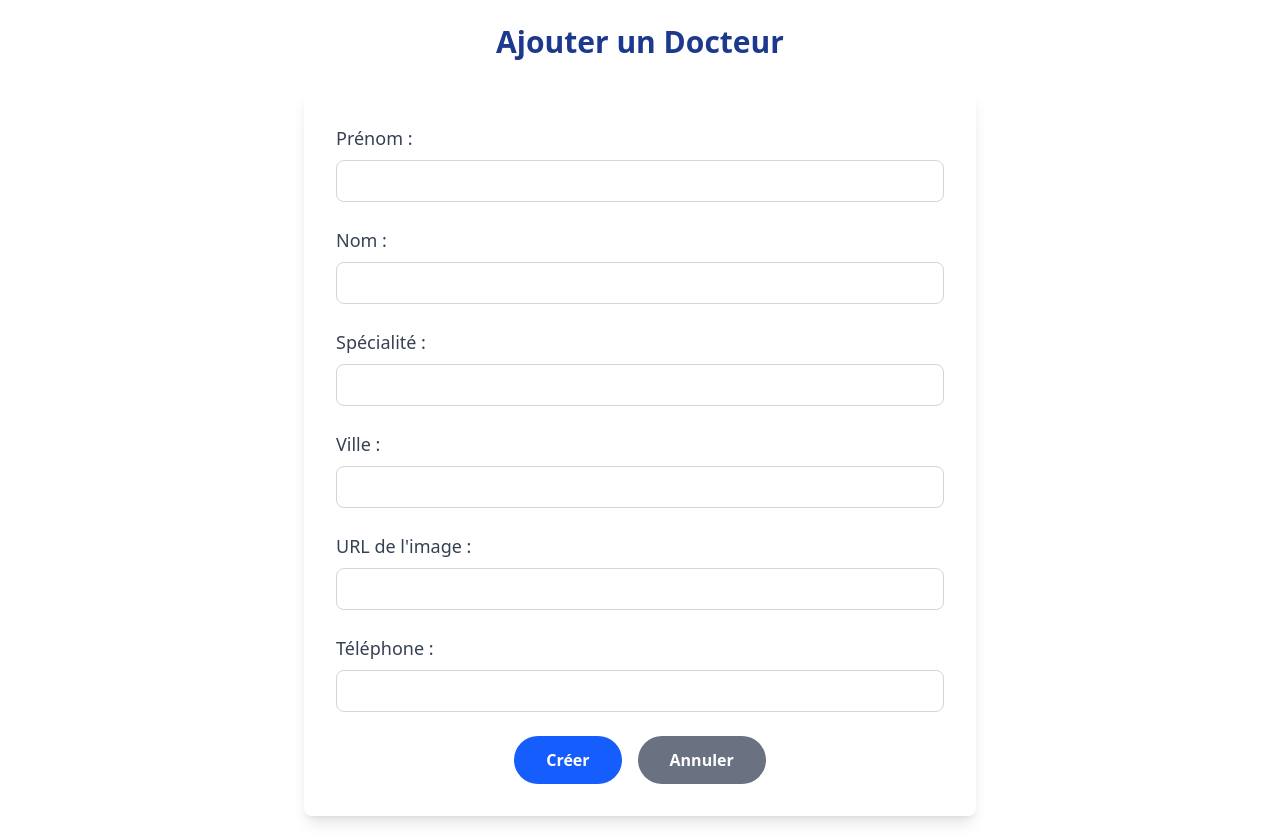
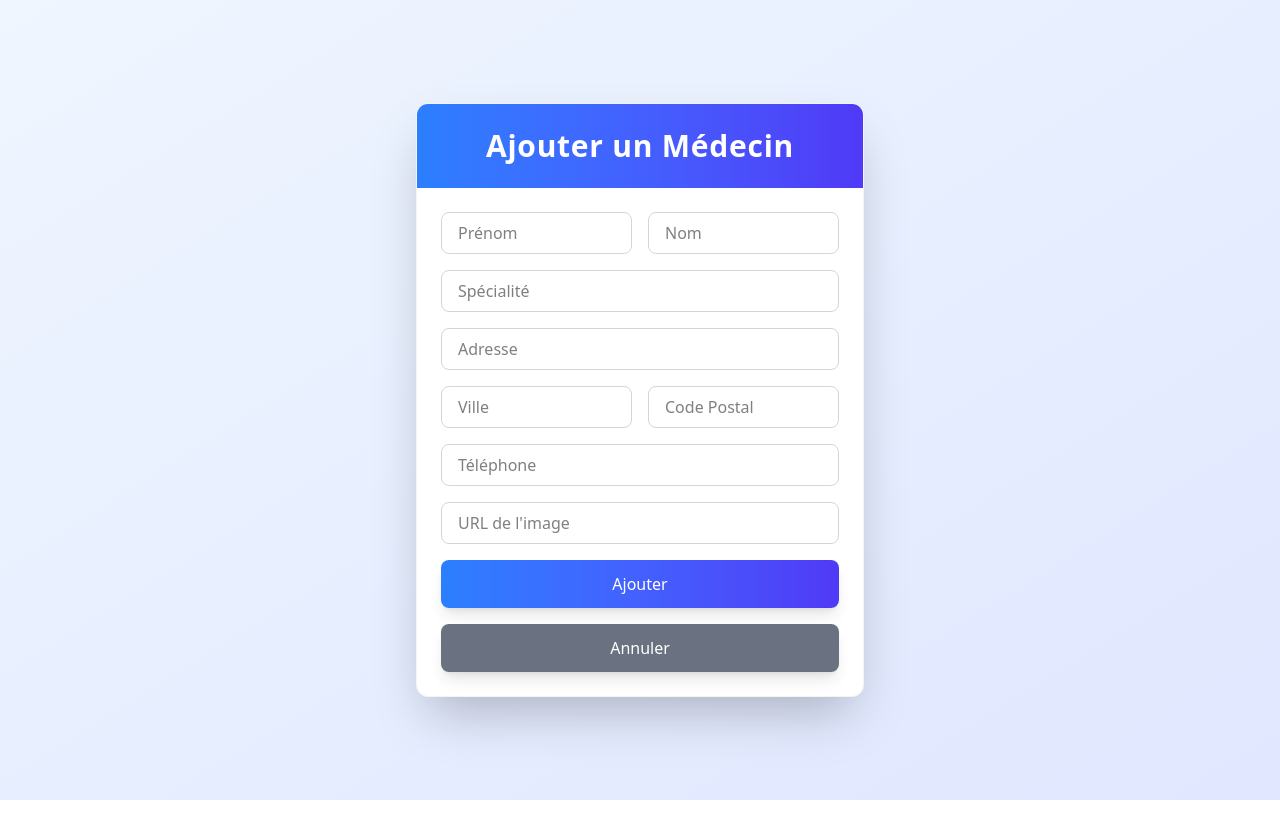
Before and after one commit to MarvinDlls/doctomap_tp_js, a React (Vite) app: page /create in a window 1280 px wide. After the commit the page ends 800 px from the top, so only its background shows below. Built offline with nearby package versions, Linux system fonts and the light colour scheme.

Commit message:
refactor Create page with improved form handling, added address and zip fields, and enhanced styling

```diff
--- a/src/pages/Create/Create.tsx
+++ b/src/pages/Create/Create.tsx
@@ -1,179 +1,158 @@
 import { useState } from "react";
 import { useNavigate } from "react-router-dom";
+import { toast } from "react-toastify";
 
-interface Doctor {
-  firstname: string;
-  lastname: string;
-  speciality: string;
-  city: string;
-  image: string;
-  phone: string;
-}
 
-export default function Create() {
-  const [doctor, setDoctor] = useState<Doctor>({
+export default function Create  () {
+  const navigate = useNavigate();
+  const [doctor, setDoctor] = useState({
     firstname: "",
     lastname: "",
     speciality: "",
+    address: "",
     city: "",
+    zip: "",
+    phone: "",
     image: "",
-    phone: "",
   });
 
-  const navigate = useNavigate();
+  const handleChange = (e: React.ChangeEvent<HTMLInputElement>) => {
+    setDoctor({ ...doctor, [e.target.name]: e.target.value });
+  };
 
-  const createDoctor = async () => {
+  const handleSubmit = async (e: React.FormEvent<HTMLFormElement>) => {
+    e.preventDefault();
+
     try {
-      const response = await fetch(`${import.meta.env.VITE_API_URL}/doctors/`, {
+      const response = await fetch(`${import.meta.env.VITE_API_URL}/doctors`, {
         method: "POST",
         headers: {
-          "Content-Type": "application/json",
+          "Content-Type": "application/ld+json",
+          "Accept": "application/ld+json",
         },
         body: JSON.stringify(doctor),
       });
 
       if (!response.ok) {
-        throw new Error(`Erreur HTTP! Statut: ${response.status}`);
+        throw new Error("Erreur lors de l'ajout du médecin.");
       }
 
-      alert("Docteur créé avec succès.");
-      navigate("/"); // Redirection après création
+      await response.json();
+      toast.success("Médecin ajouté avec succès !");
+      navigate(`/`);
     } catch (error) {
-      console.error("Erreur lors de la création du docteur:", error);
+      toast.error((error as Error).message);
     }
   };
 
-  const handleSubmit = (e: React.FormEvent) => {
-    e.preventDefault();
-    createDoctor();
-  };
-
-  const handleInputChange = (e: React.ChangeEvent<HTMLInputElement>) => {
-    setDoctor({
-      ...doctor,
-      [e.target.name]: e.target.value,
-    });
-  };
-
   return (
-    <div className="container mx-auto p-6">
-      <h2 className="text-3xl font-bold text-center text-blue-900 mb-8">
-        Ajouter un Docteur
+    <div className="bg-gradient-to-br from-blue-50 to-indigo-100 min-h-screen flex items-center justify-center p-6">
+      <div className="w-full max-w-md bg-white shadow-2xl rounded-xl overflow-hidden border border-gray-100">
+        <div className="bg-gradient-to-r from-blue-500 to-indigo-600 p-6">
+          <h2 className="text-3xl font-extrabold text-white text-center tracking-wide">
+            Ajouter un Médecin
           </h2>
-
+        </div>
         <form
           onSubmit={handleSubmit}
-        className="bg-white rounded-lg shadow-lg p-8 max-w-2xl mx-auto"
+          className="p-6 space-y-4"
         >
-        <div className="space-y-6">
-          <div>
-            <label htmlFor="firstname" className="block text-lg font-medium text-gray-700 mb-2">
-              Prénom :
-            </label>
+          <div className="grid grid-cols-2 gap-4">
             <input
               type="text"
-              id="firstname"
               name="firstname"
+              placeholder="Prénom"
               value={doctor.firstname}
-              onChange={handleInputChange}
+              onChange={handleChange}
               required
-              className="w-full px-4 py-2 border border-gray-300 rounded-lg focus:outline-none focus:ring-2 focus:ring-blue-500"
+              className="w-full px-4 py-2 border border-gray-300 rounded-lg focus:outline-none focus:ring-2 focus:ring-blue-500 transition duration-300"
+            />
+            <input
+              type="text"
+              name="lastname"
+              placeholder="Nom"
+              value={doctor.lastname}
+              onChange={handleChange}
+              required
+              className="w-full px-4 py-2 border border-gray-300 rounded-lg focus:outline-none focus:ring-2 focus:ring-blue-500 transition duration-300"
             />
           </div>
 
-          <div>
-            <label htmlFor="lastname" className="block text-lg font-medium text-gray-700 mb-2">
-              Nom :
-            </label>
           <input
             type="text"
-              id="lastname"
-              name="lastname"
-              value={doctor.lastname}
-              onChange={handleInputChange}
+            name="speciality"
+            placeholder="Spécialité"
+            value={doctor.speciality}
+            onChange={handleChange}
             required
-              className="w-full px-4 py-2 border border-gray-300 rounded-lg focus:outline-none focus:ring-2 focus:ring-blue-500"
+            className="w-full px-4 py-2 border border-gray-300 rounded-lg focus:outline-none focus:ring-2 focus:ring-blue-500 transition duration-300"
+          />
+
+          <input
+            type="text"
+            name="address"
+            placeholder="Adresse"
+            value={doctor.address}
+            onChange={handleChange}
+            required
+            className="w-full px-4 py-2 border border-gray-300 rounded-lg focus:outline-none focus:ring-2 focus:ring-blue-500 transition duration-300"
+          />
+
+          <div className="grid grid-cols-2 gap-4">
+            <input
+              type="text"
+              name="city"
+              placeholder="Ville"
+              value={doctor.city}
+              onChange={handleChange}
+              required
+              className="w-full px-4 py-2 border border-gray-300 rounded-lg focus:outline-none focus:ring-2 focus:ring-blue-500 transition duration-300"
+            />
+            <input
+              type="text"
+              name="zip"
+              placeholder="Code Postal"
+              value={doctor.zip}
+              onChange={handleChange}
+              required
+              className="w-full px-4 py-2 border border-gray-300 rounded-lg focus:outline-none focus:ring-2 focus:ring-blue-500 transition duration-300"
             />
           </div>
 
-          <div>
-            <label htmlFor="speciality" className="block text-lg font-medium text-gray-700 mb-2">
-              Spécialité :
-            </label>
           <input
             type="text"
-              id="speciality"
-              name="speciality"
-              value={doctor.speciality}
-              onChange={handleInputChange}
-              required
-              className="w-full px-4 py-2 border border-gray-300 rounded-lg focus:outline-none focus:ring-2 focus:ring-blue-500"
+            name="phone"
+            placeholder="Téléphone"
+            value={doctor.phone}
+            onChange={handleChange}
+            className="w-full px-4 py-2 border border-gray-300 rounded-lg focus:outline-none focus:ring-2 focus:ring-blue-500 transition duration-300"
           />
-          </div>
 
-          <div>
-            <label htmlFor="city" className="block text-lg font-medium text-gray-700 mb-2">
-              Ville :
-            </label>
           <input
             type="text"
-              id="city"
-              name="city"
-              value={doctor.city}
-              onChange={handleInputChange}
+            name="image"
+            placeholder="URL de l'image"
+            value={doctor.image}
+            onChange={handleChange}
             required
-              className="w-full px-4 py-2 border border-gray-300 rounded-lg focus:outline-none focus:ring-2 focus:ring-blue-500"
+            className="w-full px-4 py-2 border border-gray-300 rounded-lg focus:outline-none focus:ring-2 focus:ring-blue-500 transition duration-300"
           />
-          </div>
 
-          <div>
-            <label htmlFor="image" className="block text-lg font-medium text-gray-700 mb-2">
-              URL de l'image :
-            </label>
-            <input
-              type="url"
-              id="image"
-              name="image"
-              value={doctor.image}
-              onChange={handleInputChange}
-              className="w-full px-4 py-2 border border-gray-300 rounded-lg focus:outline-none focus:ring-2 focus:ring-blue-500"
-            />
-          </div>
-
-          <div>
-            <label htmlFor="phone" className="block text-lg font-medium text-gray-700 mb-2">
-              Téléphone :
-            </label>
-            <input
-              type="tel"
-              id="phone"
-              name="phone"
-              value={doctor.phone}
-              onChange={handleInputChange}
-              required
-              className="w-full px-4 py-2 border border-gray-300 rounded-lg focus:outline-none focus:ring-2 focus:ring-blue-500"
-            />
-          </div>
-
-          {/* Boutons */}
-          <div className="text-center flex justify-center space-x-4">
           <button
             type="submit"
-              className="bg-blue-600 text-white px-8 py-3 rounded-full font-semibold hover:bg-blue-700 transition-all cursor-pointer"
-              onClick={createDoctor}
+            className="w-full cursor-pointer bg-gradient-to-r from-blue-500 to-indigo-600 text-white py-3 rounded-lg hover:opacity-90 transition duration-300 ease-in-out transform hover:scale-105 shadow-lg"
           >
-              Créer
+            Ajouter
           </button>
           <button
-              type="button"
+            type="submit"
             onClick={() => navigate(-1)}
-              className="bg-gray-500 text-white px-8 py-3 rounded-full font-semibold hover:bg-gray-700 transition-all cursor-pointer"
+            className="w-full cursor-pointer bg-gray-500 hover:bg-gray-700 text-white py-3 rounded-lg hover:opacity-90 transition duration-300 ease-in-out transform hover:scale-105 shadow-lg"
           >
             Annuler
           </button>
+        </form>
       </div>
     </div>
-      </form>
-    </div>
   );
-}
+};
```
Lines whose indentation alone changed are shown as unchanged.
